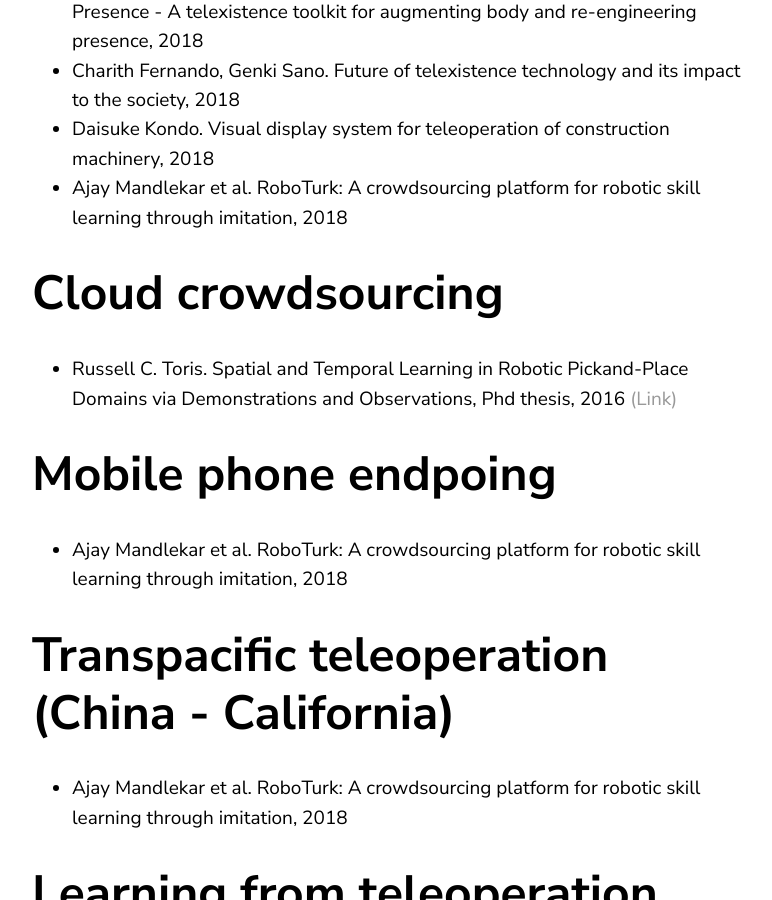
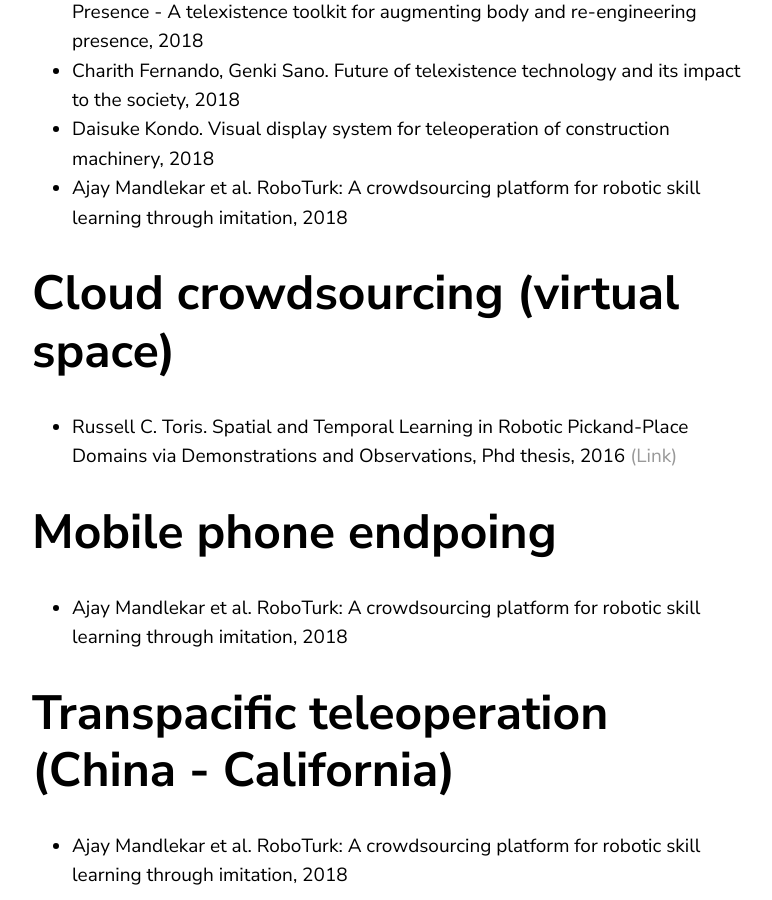
Before and after one commit to jluis9796/jluis9796.github.io, a Jekyll site: the page built from _posts/2020-05-24-telexistence.markdown, in a window 1280 px wide and 900 px high, scrolled down 1285 px. Shown: the whole window, without its empty margins (68-840 px from the left). Built offline with Jekyll 4.4.1, drawn with Linux system fonts in a browser that asks for light colours.

Commit message:
Update 2020-05-24-telexistence.markdown

```diff
--- a/_posts/2020-05-24-telexistence.markdown
+++ b/_posts/2020-05-24-telexistence.markdown
@@ -23,7 +23,7 @@ MHD Yamen Saraiji. Beyond Presence - A telexistence toolkit for augmenting body
 * Daisuke Kondo. Visual display system for teleoperation of construction machinery, 2018
 * Ajay Mandlekar et al. RoboTurk: A crowdsourcing platform for robotic skill learning through imitation, 2018
 
-# Cloud crowdsourcing
+# Cloud crowdsourcing (virtual space)
 * Russell C. Toris. Spatial and Temporal Learning in Robotic Pickand-Place Domains via Demonstrations and Observations, Phd thesis, 2016 <a href= "https://digitalcommons.wpi.edu/cgi/viewcontent.cgi?article=1134&context=etd-dissertations" > (Link) </a>
 
 # Mobile phone endpoing
```
